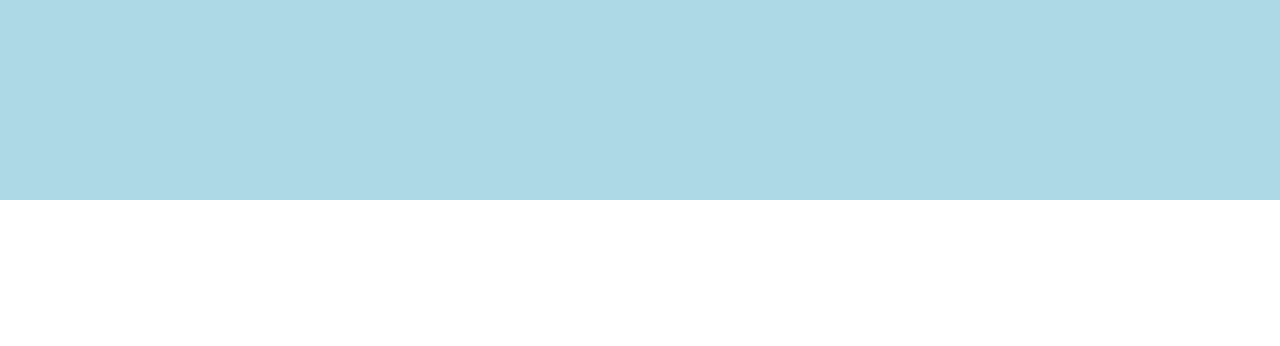
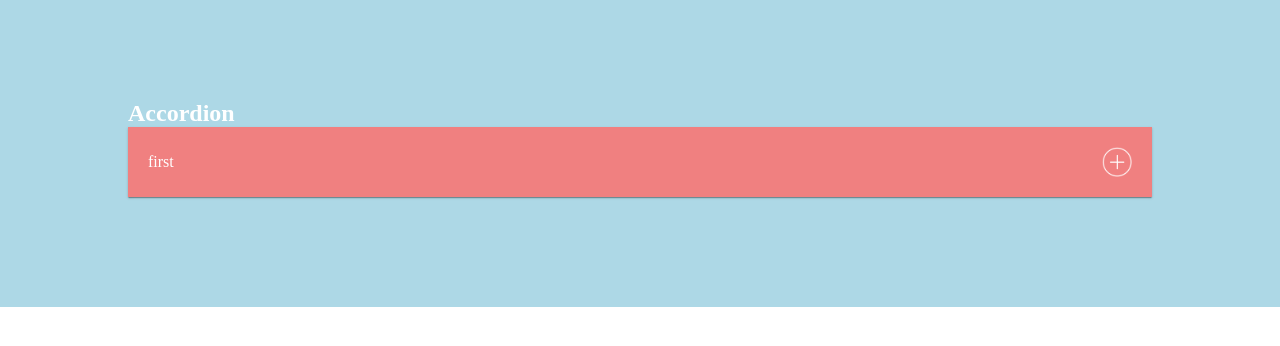
Before and after one commit to Iskanderovulan/accord, a plain HTML site: page index.html in a window 1280 px wide. Drawn offline with Linux system fonts and the light colour scheme.

Commit message:
added h1

```diff
--- a/index.html
+++ b/index.html
@@ -12,9 +12,10 @@
 
     <section>
         <div class="container">
+            <h1>Accordion</h1>
             <div class="accordion">
 
-                <!-- <div class="accodion__wrap">
+                <div class="accodion__wrap">
                     <div class="accordion__name">
                         <p>first</p>
                         <img class="plus" src="./plus.png" alt="">
@@ -24,7 +25,7 @@
                             reprehenderit sed, ea quis aliquid eligendi, unde doloremque provident perspiciatis
                             voluptatem voluptatum expedita dolor dolorum velit ab?</p>
                     </div>
-                </div> -->
+                </div>
 
 
             </div>
```
